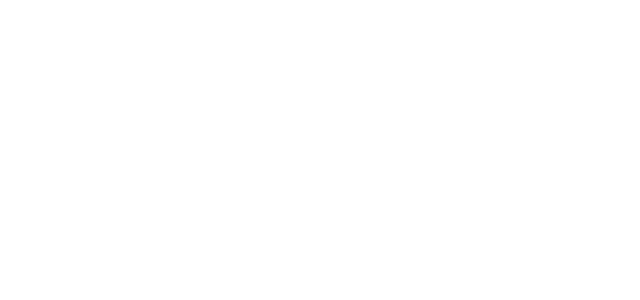
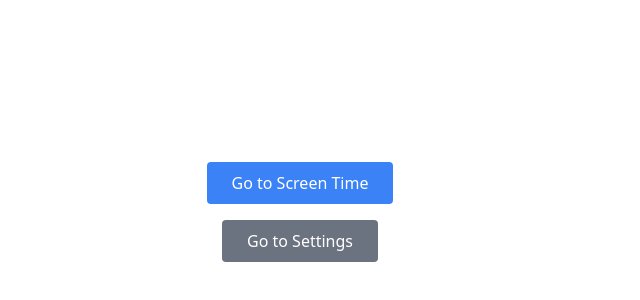
Before and after one commit to KDevs-SpurHacs2025/Blink-Fit, a React (Vite) app in the folder blink-fit-frontend/: page /#/home in a window 1280 px wide. Before the commit this address had no page. Shown: the part 188-488 px from the top of the page, without its empty margins (0-640 px from the left). Built offline with nearby package versions, Linux system fonts and the light colour scheme.

Commit message:
Add Home and Settings pages

```diff
--- a/blink-fit-frontend/src/App.jsx
+++ b/blink-fit-frontend/src/App.jsx
@@ -5,6 +5,8 @@
 import Loading from "./pages/Loading.jsx";
 import Routine from "./pages/Routine.jsx";
 import Policy from "./pages/Policy.jsx";
+import Home from "./pages/Home.jsx";
+import Settings from "./pages/Settings.jsx";
 import Summary from "./pages/Summary.jsx";
 
 //Screen-Break
@@ -27,6 +29,8 @@
           <Route path="/loading" element={<Loading />} />
           <Route path="/routine" element={<Routine />} />
           <Route path="/policy" element={<Policy />} />
+          <Route path="/home" element={<Home />} />
+          <Route path="/settings" element={<Settings />} />
           <Route path="/screen-time" element={<ScreenTime />} />
           <Route path="/summary" element={<Summary />} />
           {/* Add more routes as needed */}
--- /dev/null
+++ b/blink-fit-frontend/src/pages/Home.jsx
@@ -0,0 +1,24 @@
+import React from "react";
+import { useNavigate } from "react-router-dom";
+
+const Home = () => {
+  const navigate = useNavigate();
+  return (
+    <div className="flex flex-col items-center justify-center min-h-screen gap-4">
+      <button
+        className="px-6 py-2 bg-blue-500 text-white rounded hover:bg-blue-600 transition"
+        onClick={() => navigate("/screen-time")}
+      >
+        Go to Screen Time
+      </button>
+      <button
+        className="px-6 py-2 bg-gray-500 text-white rounded hover:bg-gray-600 transition"
+        onClick={() => navigate("/settings")}
+      >
+        Go to Settings
+      </button>
+    </div>
+  );
+};
+
+export default Home;
--- a/blink-fit-frontend/src/pages/Policy.jsx
+++ b/blink-fit-frontend/src/pages/Policy.jsx
@@ -29,7 +29,7 @@
               subText:
                 "We’ve personalized your journey based on your answers. Let’s turn your answers into better screen habits",
               buttonText: "Start",
-              next: "/",
+              next: "/home",
             },
           })
         }
--- /dev/null
+++ b/blink-fit-frontend/src/pages/Settings.jsx
@@ -0,0 +1,7 @@
+import React from "react";
+
+const Settings = () => {
+  return <div></div>;
+};
+
+export default Settings;
```
